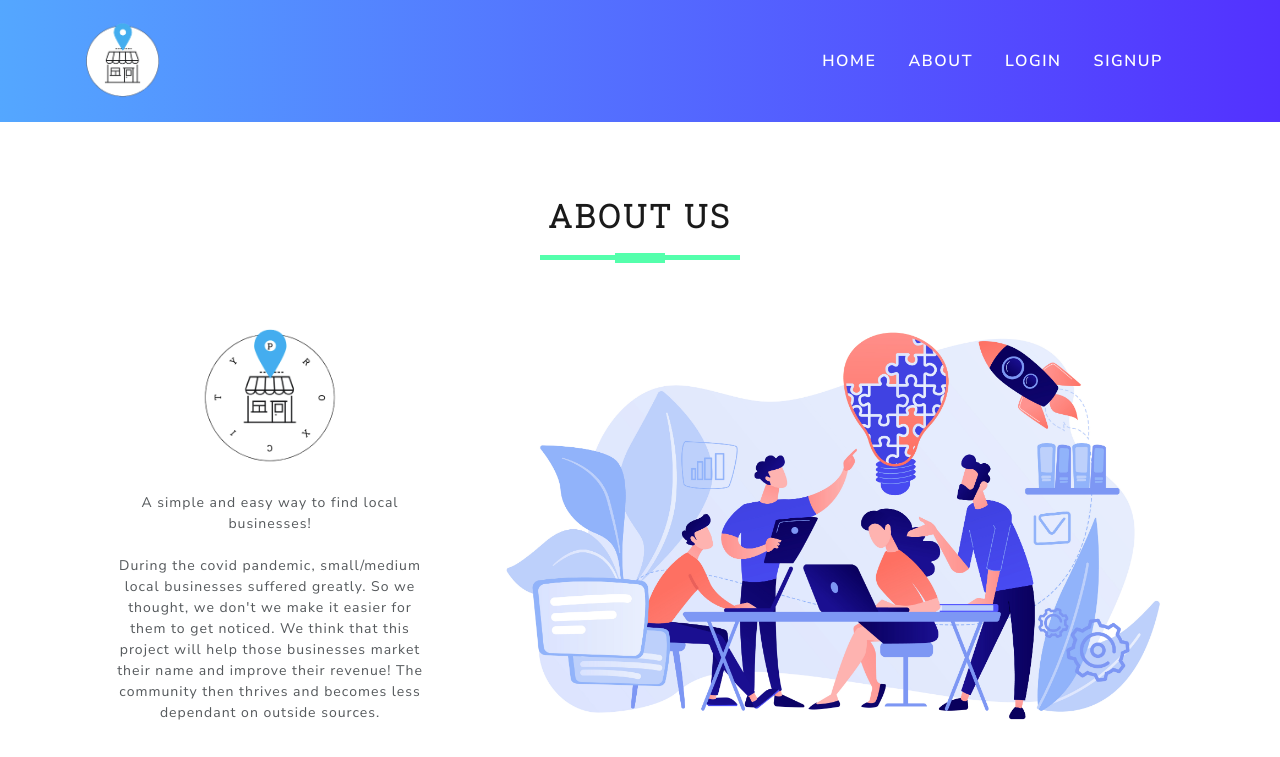
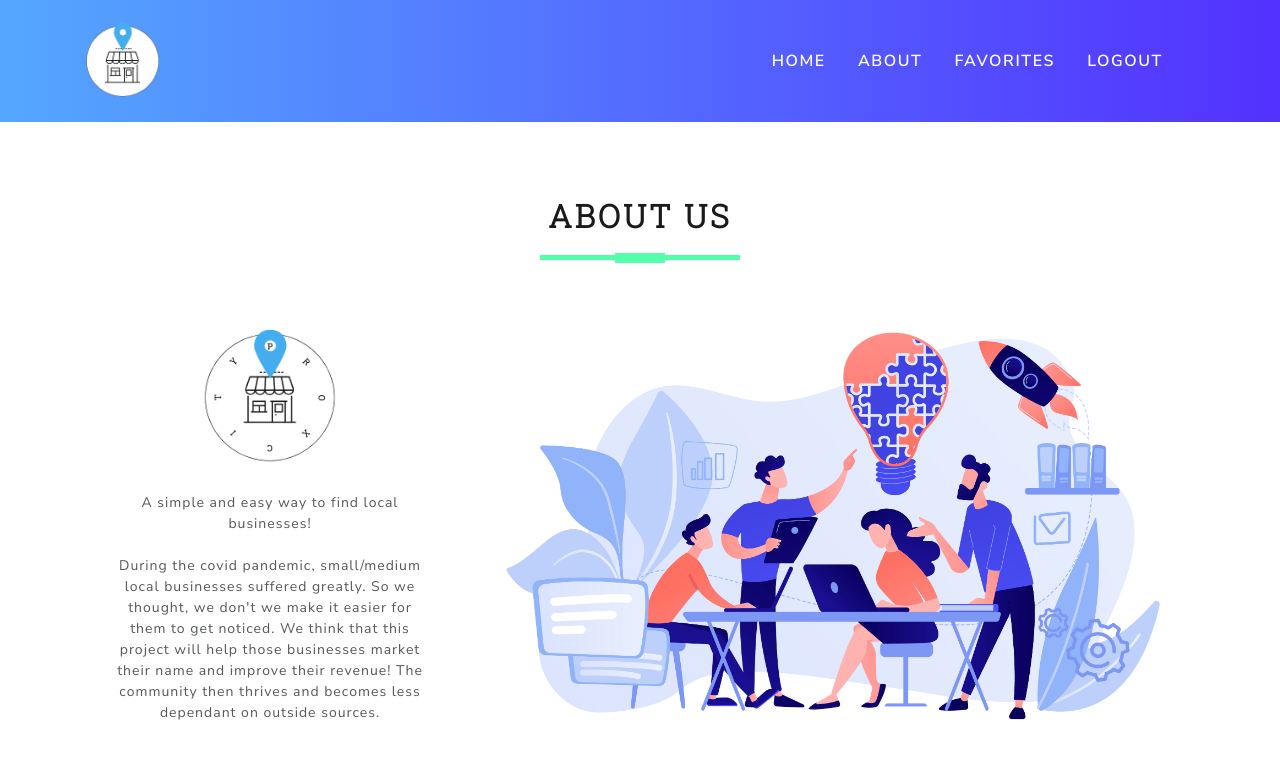
Before and after one commit to Kou-kun42/local-business-finder, a Flask app: page /about in a window 1280 px wide. Shown: the top 757 px of the page. Run offline with Flask 2, Linux system fonts and the light colour scheme; the visitor is signed in with stand-in values (Sample User, id 1); some libraries are stand-ins or nearby versions.

Commit message:
fix nav links

```diff
--- a/proxcity_app/templates/base.html
+++ b/proxcity_app/templates/base.html
@@ -45,6 +45,20 @@
               About
             </a>
           </li>
+          {% if 'email' in session and session['email'] is not none and session['email'] %}
+            <!-- User Route -->
+          <li class="nav-item">
+            <a href="{{ url_for('main.user') }}">
+              Favorites
+            </a>
+          </li>
+          <!-- Logout Route -->
+          <li class="nav-item">
+            <a href="{{ url_for('auth.logout') }}">
+              Logout
+            </a>
+          </li>
+          {% else %}
           <!-- Login Route -->
           <li class="nav-item">
             <a href="{{ url_for('auth.login') }}">
@@ -57,6 +71,7 @@
               Signup
             </a>
           </li>
+          {% endif %}
         </ul>
       </div>
     </div>
```
